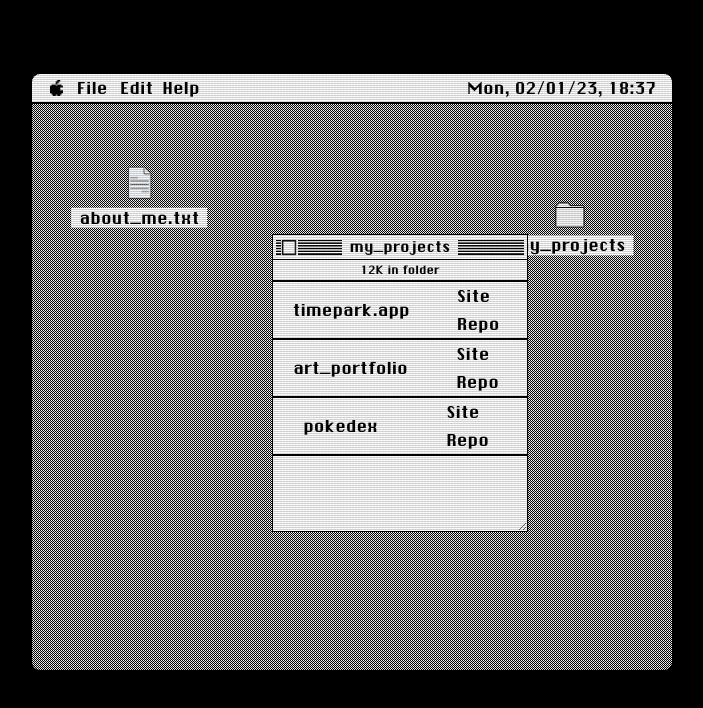
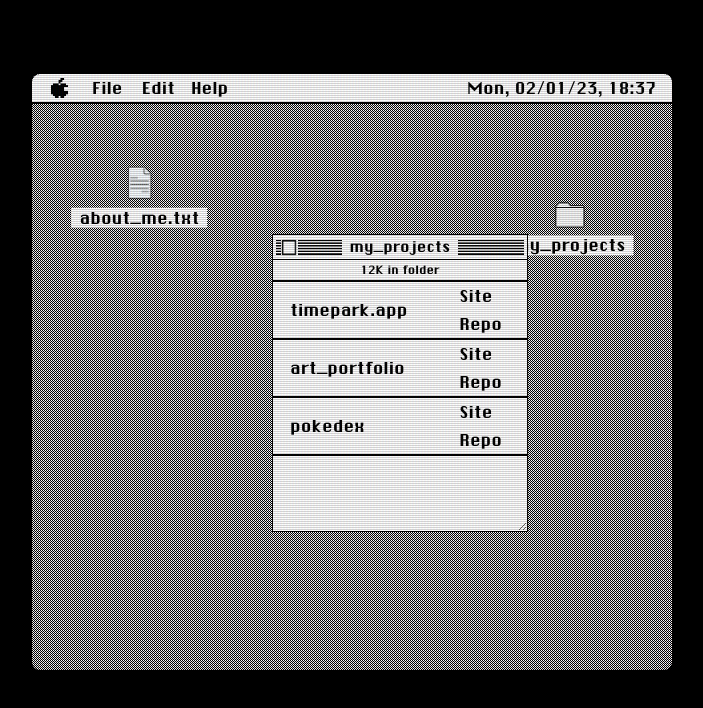
Before and after one commit to dominikpollak/dev_portfolio, a React (Create React App) app: page / in a window 1280 px wide. Both pictures are taken after a click on the button "my_projects". Shown: the top 708 px of the page, without its empty margins (288-991 px from the left). Built offline with nearby package versions, Linux system fonts and the light colour scheme.

Commit message:
my_projects alignment fix

```diff
--- a/src/components/Navbar.tsx
+++ b/src/components/Navbar.tsx
@@ -101,7 +101,7 @@ const Navbar: React.FC<Props> = ({ closeAllFolders }) => {
       >
         <div
           ref={navbarRef}
-          className="flex h-full md:w-[32%] xl:w-[25%] items-center justify-between ml-[0.4rem] xl:ml-[0.7rem]"
+          className="flex h-full md:w-[32%] xl:w-[30%] items-center justify-between ml-[0.4rem] xl:ml-[0.7rem]"
         >
           <button
             className={
@@ -119,7 +119,7 @@ const Navbar: React.FC<Props> = ({ closeAllFolders }) => {
           </button>
           {logo === AppleWhite && <MacTab closeAllTabs={closeAllTabs} />}
 
-          <div className="w-[85%] flex justify-between h-full">
+          <div className="w-[80%] flex justify-between h-full">
             <div className="w-full h-full">
               <button
                 onClick={handleFileTab}
--- a/src/folders/OpenedMyProjects.tsx
+++ b/src/folders/OpenedMyProjects.tsx
@@ -121,7 +121,7 @@ const OpenedMyProjects: React.FC<Props> = ({
       >
         <ul>
           <li className="flex justify-around items-center border-y-2 border-black">
-            timepark.app
+            <div className="w-[50%]">timepark.app</div>
             <div className="flex flex-col justify-around">
               <a
                 href="https://timepark-app-frontend.vercel.app/"
@@ -142,7 +142,7 @@ const OpenedMyProjects: React.FC<Props> = ({
             </div>
           </li>
           <li className="flex justify-around items-center border-b-2 border-black">
-            art_portfolio
+            <div className="w-[50%]">art_portfolio</div>
             <div className="flex flex-col justify-around">
               <a
                 href="https://portfolio-dominikpollak.vercel.app/"
@@ -163,7 +163,7 @@ const OpenedMyProjects: React.FC<Props> = ({
             </div>
           </li>
           <li className="flex justify-around items-center border-b-2 border-black">
-            pokedex
+            <div className="w-[50%]">pokedex</div>
             <div className="flex flex-col justify-around">
               <a
                 href="https://pokemon-dominikpollak.vercel.app/"
```
Also changed, not shown: package.json (+1 -6 lines), .eslintrc.json, 1 other file (tests, documents, lock files or other folders).
